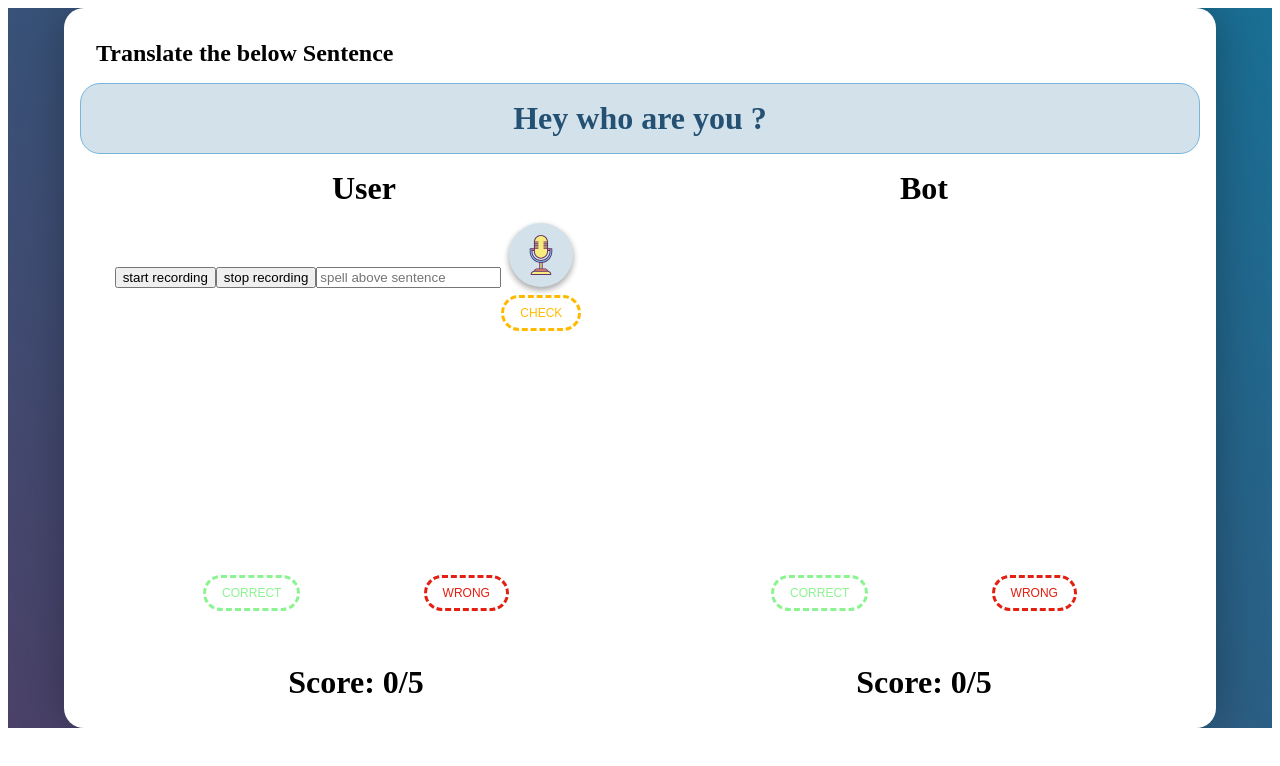
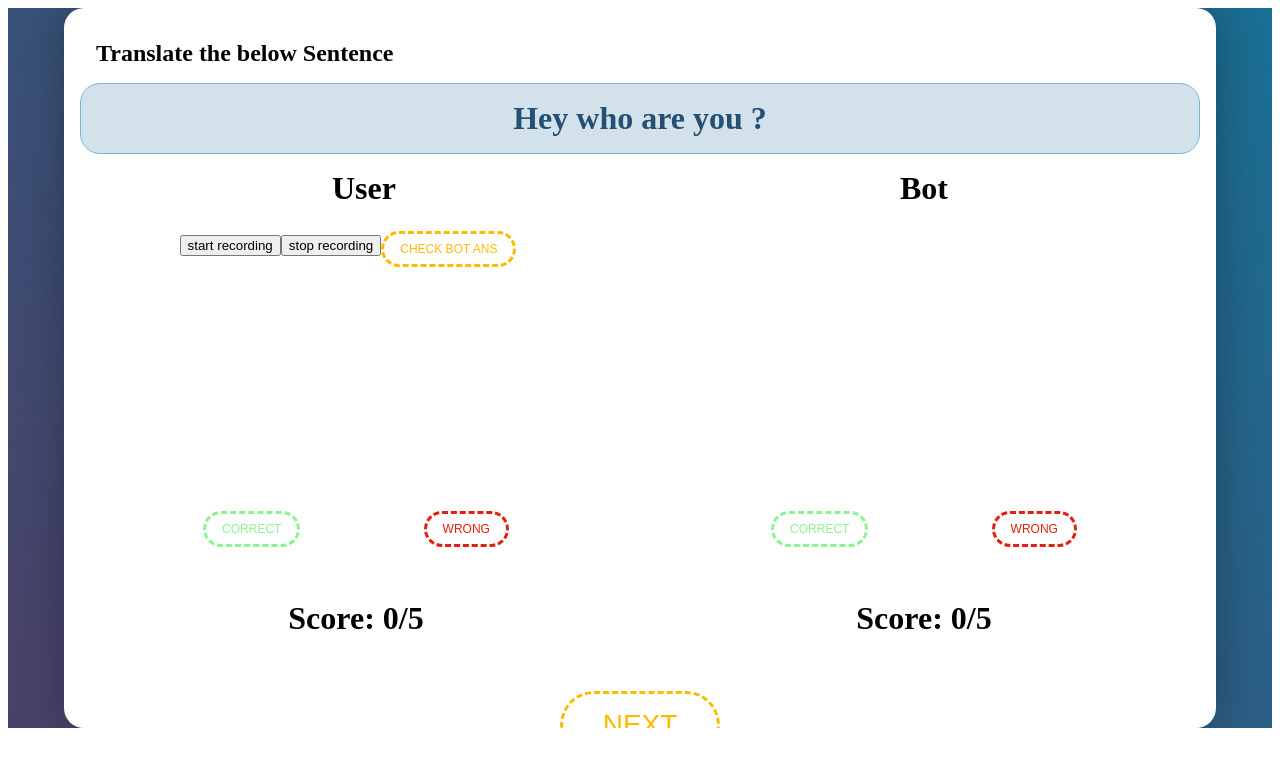
Before and after one commit to santoshilimi/Beatthebot, an Angular app: page /home in a window 1280 px wide. Shown: the top 766 px of the page. Built offline with nearby package versions, Linux system fonts and the light colour scheme.

Commit message:
fixed bug

```diff
--- a/src/app/home/home.component.html
+++ b/src/app/home/home.component.html
@@ -23,17 +23,13 @@
         <button (click)="startRecording()"> start recording </button>
         <button (click)="stopRecording()"> stop recording </button>
 
-        <input placeholder="spell above sentence" [(ngModel)]="spellUserText">
         <div class="audio-container" >
-          <div class="audio-icon" (click)="getSpeechTextFromUser()">
-            <img src="../../assets/audio-record.svg" alt=""></div>
-          <button class="btn btn--start btn--small text-center" (click)="checkTheBotAnswer()">check</button>
+          <button class="btn btn--start btn--small text-center" (click)="checkTheBotAnswer()">check bot ans</button>
         </div>
         <h2 class="audio-printed" *ngIf="currentUserQuestion">
             {{currentUserQuestion['tgt']}}</h2>
       </div>
       <div class="record__audio__bot">
-
         <h2 class="bot-printed" *ngIf="currentBotQuestion">
           {{currentBotQuestion['tgt']}}</h2>
       </div>
--- a/src/app/home/home.component.ts
+++ b/src/app/home/home.component.ts
@@ -24,16 +24,17 @@ export class HomeComponent implements OnInit {
   constructor(public speechService: SpeechRecognitionService) { }
 
   ngOnInit() {
-    console.log(questions);
     this.currentQuestion = questions[0];
 
   }
   checkTheBotAnswer() {
+    console.log(this.currentUserQuestion, 'this.currentUserQuestion');
+    const currentQuestion = this.currentQuestion;
     this.speechService.getConfig([this.currentQuestion]).subscribe(response => {
-      console.log(response, 'response');
-      this.currentQuestion.tgt = response['response_body'][0].tgt;
-      this.currentBotQuestion = this.currentQuestion;
-      this.handledBotQuestionSet.push(this.currentQuestion);
+      currentQuestion.tgt = response['response_body'][0].tgt;
+      this.currentBotQuestion = currentQuestion;
+      this.handledBotQuestionSet.push(currentQuestion);
+      console.log(this.currentUserQuestion, 'this.currentUserQuestion after');
 
     });
   }
@@ -61,17 +62,17 @@ export class HomeComponent implements OnInit {
     // this.usrCorrectAnsCount--;
   }
   getSpeechTextFromUser() {
-    console.log('getSpeechTextFromUser');
+    const currentQuestion = this.currentQuestion;
     const obj = {
-      'src': this.spellUserText,
+      'src': this.recorded_message === '' ? 'hey how are you' : this.recorded_message,
       'id': 56,
     };
-    console.log(obj, 'obj');
+    this.recorded_message = "";
     this.speechService.getConfig([obj]).subscribe(response => {
-      console.log(response, 'response');
-      this.currentQuestion.tgt = response['response_body'][0].tgt;
-      this.currentUserQuestion = this.currentQuestion;
-      this.handledUserQuestionSet.push(this.currentQuestion);
+      currentQuestion.tgt = response['response_body'][0].tgt;
+      this.currentUserQuestion = currentQuestion;
+      this.handledUserQuestionSet.push(currentQuestion);
+      console.log(this.currentUserQuestion, 'this.currentUserQuestion');
     });
   }
   startRecording() {
@@ -82,18 +83,15 @@ export class HomeComponent implements OnInit {
     this.recognition.continuous = true;
 
     this.recognition.onerror = (error) => {
-      console.log("error" + error);
     };
     this.recognition.onresult = (event) => {
       for (let i = event.resultIndex; i < event.results.length; ++i) {
         if (event.results[i].isFinal) {
           this.recorded_message = this.recorded_message.toString().concat(event.results[i][0].transcript);
-          console.log("recorded_message" + this.recorded_message)
         }
       }
     };
     this.recognition.onend = (event) => {
-      console.log('end' + event);
     };
     this.recognition.start();
     console.log('recorded_message', this.recorded_message);
@@ -101,7 +99,7 @@ export class HomeComponent implements OnInit {
 
   stopRecording() {
     this.recognition.stop();
-    this.recorded_message = "";
+    this.getSpeechTextFromUser();
   }
 
 }
```
